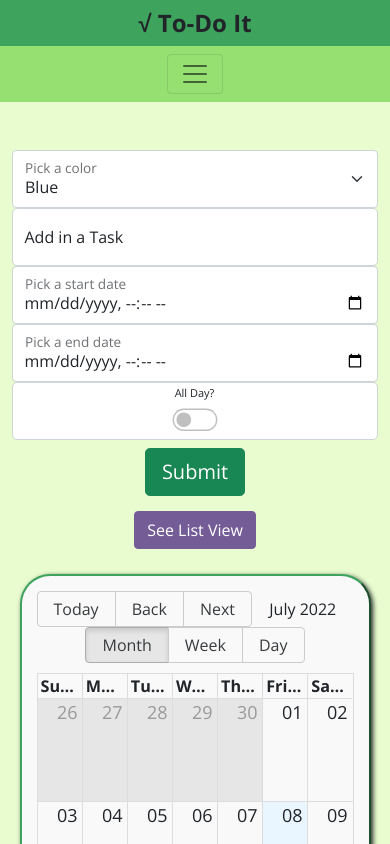
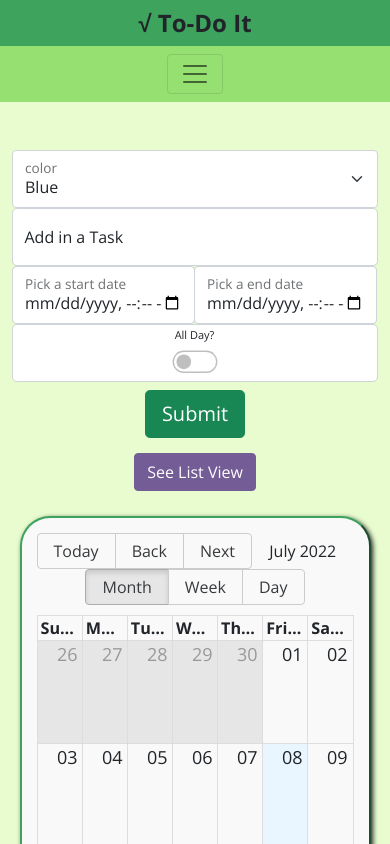
Before and after one commit to dan4422/productivity-site, a React (Create React App) app: page /todo in a window 390 px wide. Shown: the top 844 px of the page. Built offline with nearby package versions, Linux system fonts and the light colour scheme.

Commit message:
put date forms next to each other responsive

```diff
--- a/src/components/TodoForm.jsx
+++ b/src/components/TodoForm.jsx
@@ -49,7 +49,7 @@ function TodoForm() {
               <Row>
                 <InputGroup size="lg" className='d-flex justify-content-center'>
                   <Col xs={12} md={2} lg={2}>
-                    <FloatingLabel label="Pick a color">
+                    <FloatingLabel label="color">
                       <Form.Select value={color} onChange={(e) => setColor(e.target.value)}>
                         <option disabled>Choose Color</option>
                         <option value="">Blue</option>
@@ -68,12 +68,12 @@ function TodoForm() {
                         placeholder='Add in a task' value={title} onChange={(e) => setTitle(e.target.value)} required />
                     </FloatingLabel>
                   </Col>
-                  <Col xs={12} md={3} lg={2}>
+                  <Col xs={6} md={3} lg={2}>
                     <FloatingLabel label="Pick a start date">
                       {allDay ? <Form.Control type="date" placeholder='Pick a start date' value={start} onChange={(e) => setDateStart(e.target.value)} required /> : <Form.Control type="datetime-local" placeholder='Pick a start date' value={start} onChange={(e) => setDateStart(e.target.value)} required />}
                     </FloatingLabel>
                   </Col>
-                  <Col xs={12} md={3} lg={2}>
+                  <Col xs={6} md={3} lg={2}>
                     <FloatingLabel label="Pick a end date">
                       {allDay ? <Form.Control type="date" placeholder='Pick a end date' value={end} onChange={(e) => setDateEnd(e.target.value)} required /> : <Form.Control type="datetime-local" placeholder='Pick a end date' value={end} onChange={(e) => setDateEnd(e.target.value)} required />}
                     </FloatingLabel>
```
